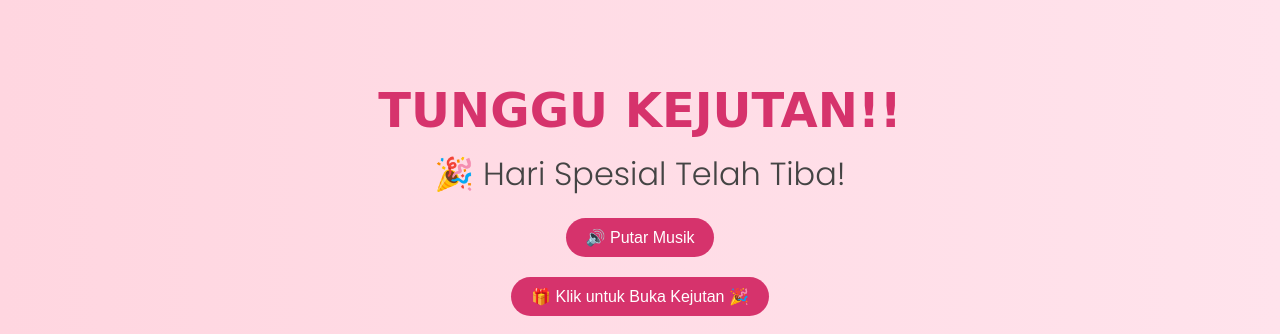
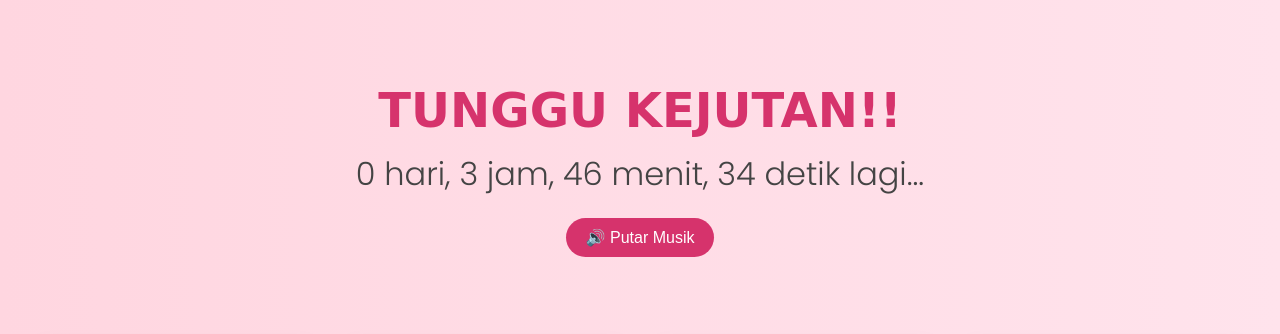
Before and after one commit to dan76hi/Birthday-surprise, a plain HTML site: page index.html in a window 1280 px wide. Shown: the top 334 px of the page. Drawn offline with Linux system fonts and the light colour scheme.

Commit message:
Update index.html

```diff
--- a/index.html
+++ b/index.html
@@ -148,7 +148,7 @@
 </div>
 
   <script>
-    const targetDate = new Date('2025-07-21T00:00:00+07:00');
+    const targetDate = new Date('2025-07-22T00:00:00+07:00');
     const countdownEl = document.getElementById('countdown');
     const surpriseEl = document.getElementById('surprise');
     const bgMusicCountdown = document.getElementById('bgMusicCountdown');
```
